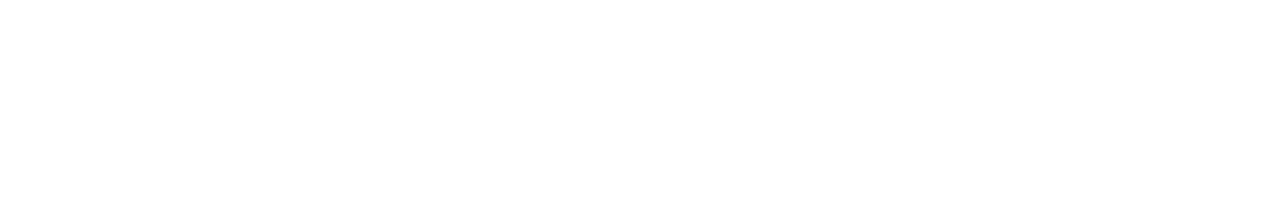
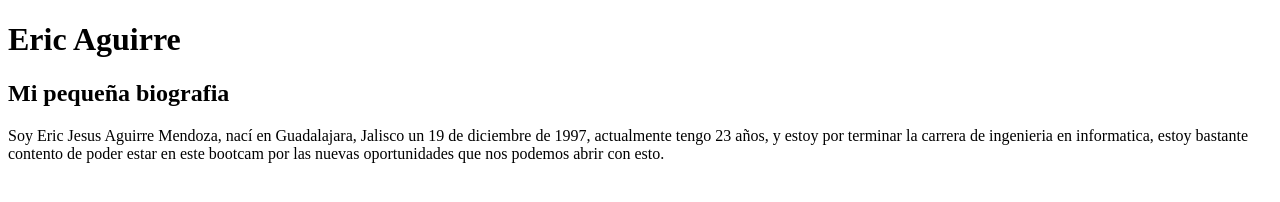
Before and after one commit to rod-contreras/PracticaHTML, a plain HTML site: page index.html in a window 1280 px wide. Drawn offline with Linux system fonts and the light colour scheme.

Commit message:
Esta es mi biografia

```diff
--- a/index.html
+++ b/index.html
@@ -4,9 +4,12 @@
     <meta charset="UTF-8">
     <meta http-equiv="X-UA-Compatible" content="IE=edge">
     <meta name="viewport" content="width=device-width, initial-scale=1.0">
-    <title>Document</title>
+    <title>La historia de mi vida</title>
 </head>
 <body>
+    <h1>Eric Aguirre</h1>
+    <h2>Mi pequeña biografia</h2>
+    <p>Soy Eric Jesus Aguirre Mendoza, nací en Guadalajara, Jalisco un 19 de diciembre de 1997, actualmente tengo 23 años, y estoy por terminar la carrera de ingenieria en informatica, estoy bastante contento de poder estar en este bootcam por las nuevas oportunidades que nos podemos abrir con esto. </p>
 
 </body>
 </html>
```
